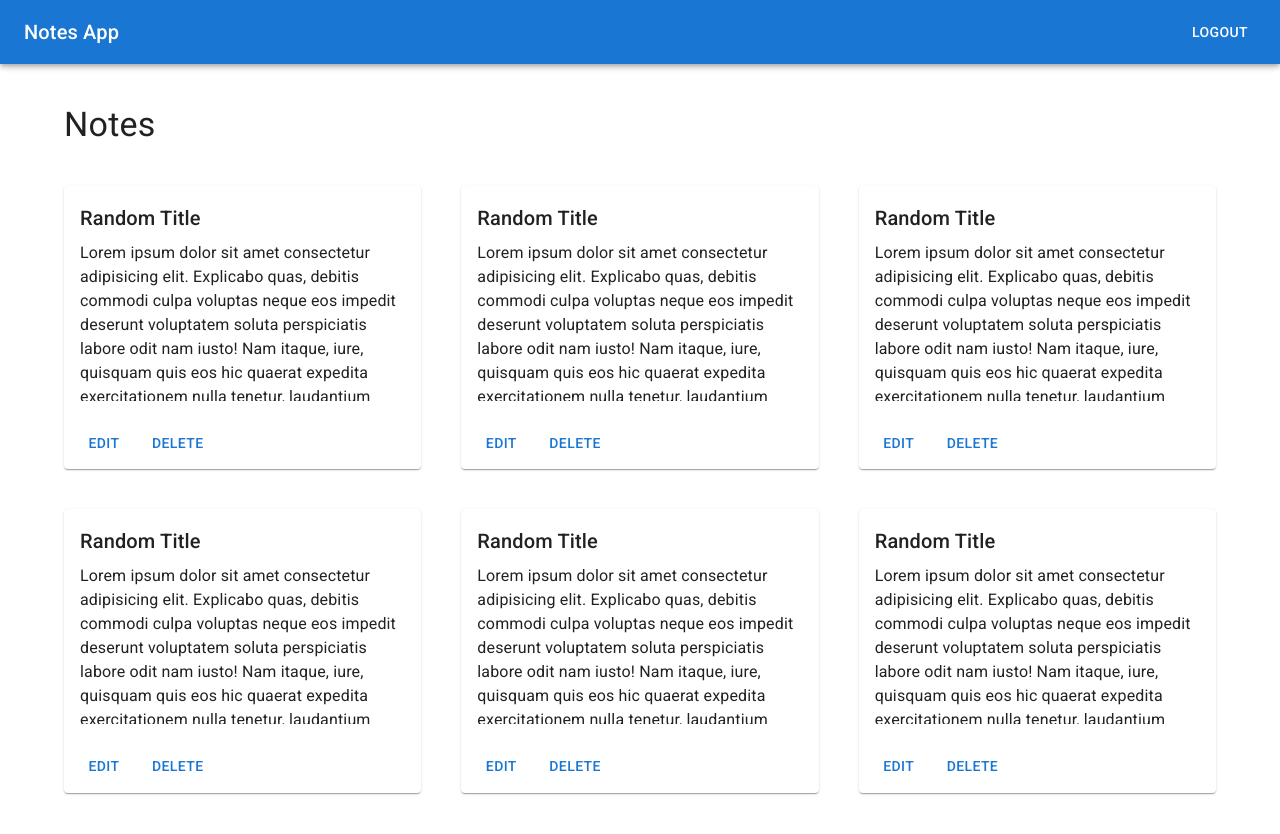
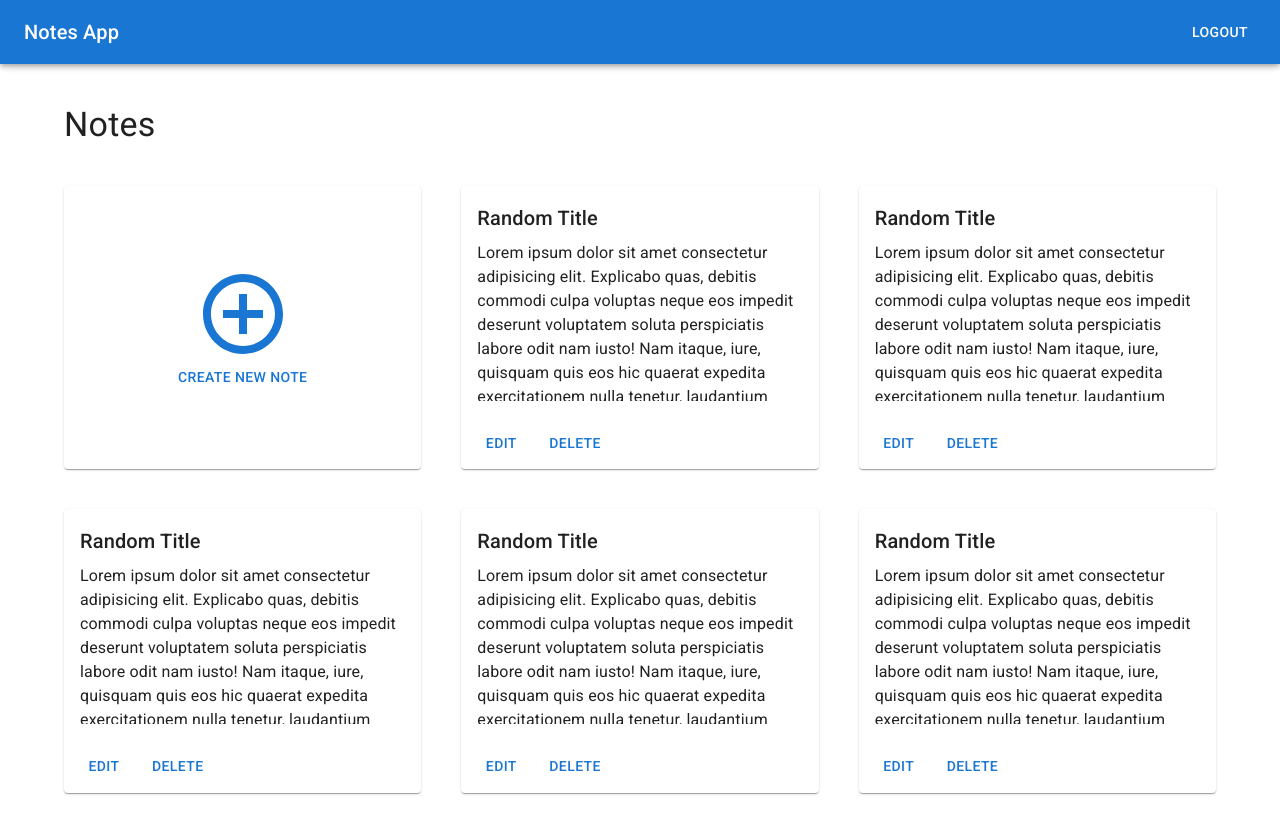
Before and after one commit to enyichiaagu/notes-app, a React (Vite) app: page / in a window 1280 px wide. Shown: the top 834 px of the page. Built offline with nearby package versions, Linux system fonts and the light colour scheme.

Commit message:
Created AddNote component

```diff
--- a/src/App.jsx
+++ b/src/App.jsx
@@ -2,6 +2,7 @@ import { Fragment } from 'react'
 import { CssBaseline, AppBar, Toolbar, Typography, Button, Container, Box, Grid, Paper } from '@mui/material'
 
 import NoteCard from './components/NoteCard'
+import AddNote from './components/AddNote'
 
 import '@fontsource/roboto/300.css'
 import '@fontsource/roboto/400.css'
@@ -21,7 +22,7 @@ function App() {
       <Container maxWidth='lg' component='main'  sx={{ py: 5 }}>
         <Typography variant='h4' component='h2'>Notes</Typography>
         <Grid container spacing={5} sx={{ py: 5 }}>
-          <Grid item lg={4}><NoteCard /></Grid>
+          <Grid item lg={4}><AddNote /></Grid>
           <Grid item lg={4}><NoteCard /></Grid>
           <Grid item lg={4}><NoteCard /></Grid>
           <Grid item lg={4}><NoteCard /></Grid>
--- /dev/null
+++ b/src/components/AddNote.jsx
@@ -0,0 +1,27 @@
+import { useState, Fragment, useEffect } from 'react'
+
+import { Card, CardActionArea, SvgIcon, Typography } from "@mui/material"
+
+
+function AddNote() {
+
+    const [ open, setOpen ] = useState(false)
+
+    const openModal = () => setOpen(true)
+
+    return (
+        <Fragment>
+            <Card sx={{ width: '100%', height: '100%', textAlign: 'center' }}>
+                <CardActionArea sx={{ height: '100%' }} onClick={openModal}>
+                    <SvgIcon color='primary' sx={{ fontSize: '6rem' }}>
+                        <path d="M0 0h24v24H0z" fill="none"/><path d="M13 7h-2v4H7v2h4v4h2v-4h4v-2h-4V7zm-1-5C6.48 2 2 6.48 2 12s4.48 10 10 10 10-4.48 10-10S17.52 2 12 2zm0 18c-4.41 0-8-3.59-8-8s3.59-8 8-8 8 3.59 8 8-3.59 8-8 8z"/>
+                    </SvgIcon>
+                    <br />
+                    <Typography variant='button' color='primary'>Create new note</Typography>
+                </CardActionArea>
+            </Card>
+        </Fragment>
+    )
+}
+
+export default AddNote
```
